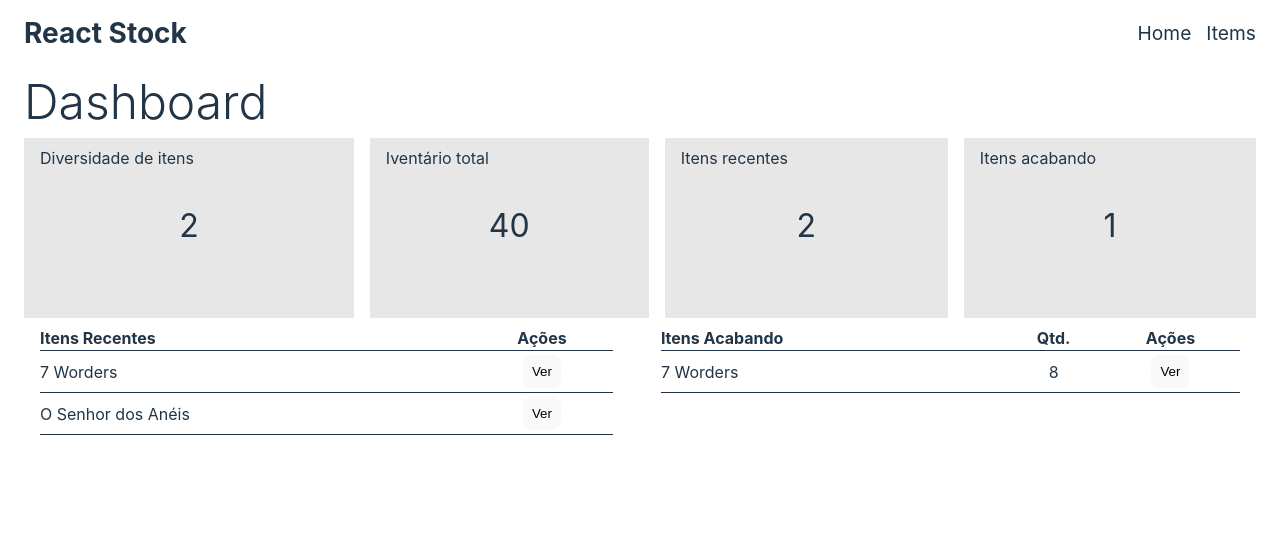
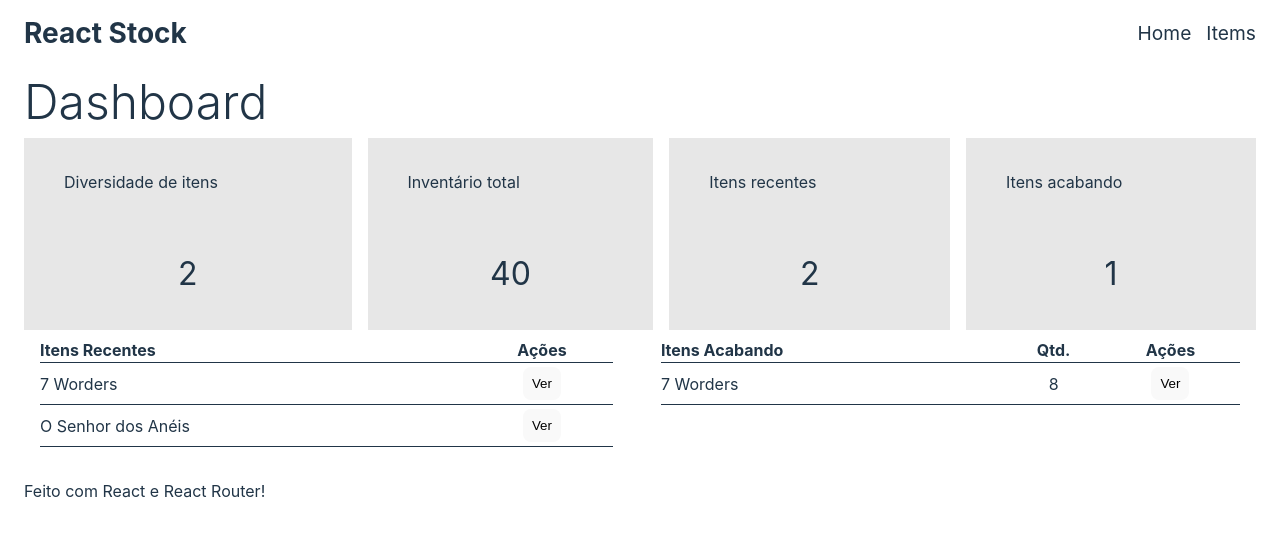
Before and after one commit to felipe0848/gestor-de-estoque--SPA-, a React (Vite) app: page / in a window 1280 px wide. Shown: the top 536 px of the page. Built offline with nearby package versions, Linux system fonts and the light colour scheme.

Commit message:
Create Footer

```diff
--- /dev/null
+++ b/src/Components/Footer/Footer.css
@@ -0,0 +1,3 @@
+p {
+    margin: 1.5rem;
+}
--- /dev/null
+++ b/src/Components/Footer/Footer.jsx
@@ -0,0 +1,9 @@
+import "./Footer.css"
+
+export default function Footer(){
+    return(
+        <div>
+            <p>Feito com React e React Router!</p>
+        </div>
+    )
+}
--- a/src/pages/HeaderItems/HeaderItems.jsx
+++ b/src/pages/HeaderItems/HeaderItems.jsx
@@ -8,7 +8,6 @@ export default function HeaderItems(){
 
     return(
         <>
-            <Header/>
             <div className="container">
                 <h2>Stock Items</h2>
                 <div className="navItems">
--- a/src/pages/Home/Home.jsx
+++ b/src/pages/Home/Home.jsx
@@ -8,13 +8,11 @@ import "./Home.css"
 export default function Home(){
     return(
         <>
-            <Header/>
-
             <div className="container">
             <h2>Dashboard</h2>
                 <div className="cards">
                     <Card label={"Diversidade de itens"} qtd={2}/>
-                    <Card label={"Iventário total"} qtd={40}/>
+                    <Card label={"Inventário total"} qtd={40}/>
                     <Card label={"Itens recentes"} qtd={2}/>
                     <Card label={"Itens acabando"} qtd={1}/>
 
--- /dev/null
+++ b/src/pages/Page.jsx
@@ -0,0 +1,14 @@
+import { Outlet } from "react-router-dom";
+import Footer from "../Components/Footer/Footer";
+import Header from "../Components/Header/Header";
+
+
+export default function Page(){
+    return(
+        <>
+            <Header/>
+                <Outlet/>
+            <Footer/>
+        </>
+    )
+}
```
Also changed, not shown: src/router.jsx (+8 -0 lines).
